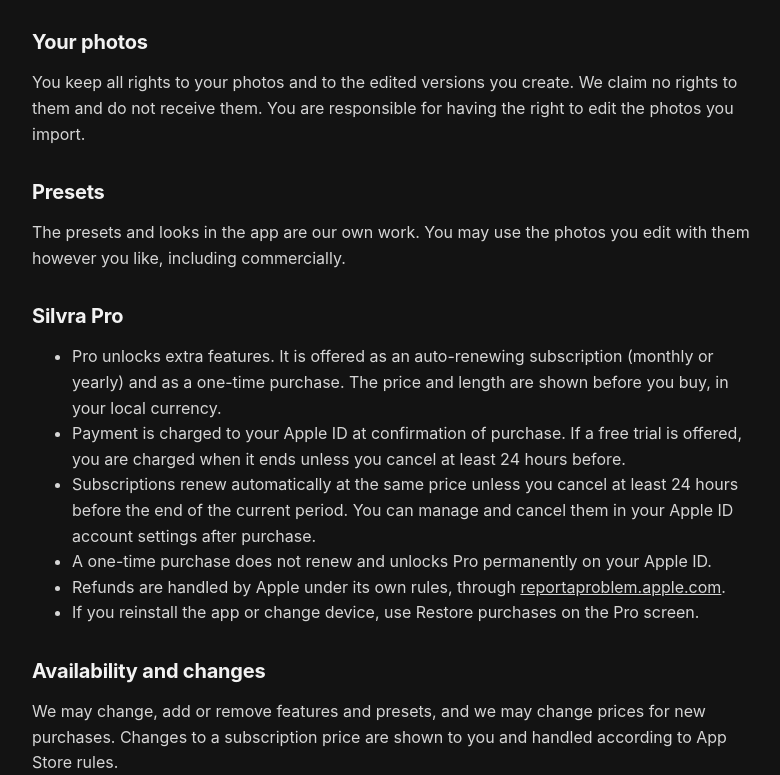
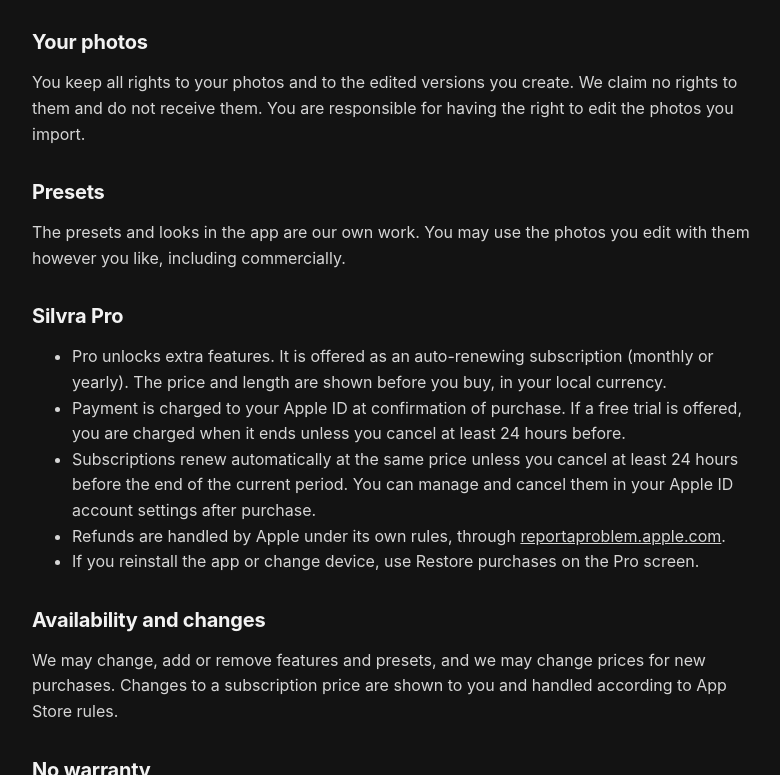
Before and after one commit to fabsaku/silvra-site, a plain HTML site: page terms.html in a window 1280 px wide. Shown: the part 414-1189 px from the top of the page, without its empty margins (108-888 px from the left). Drawn offline with Linux system fonts and the light colour scheme.

Commit message:
Prissättning: bara prenumeration, ingen provperiod i texten
Co-Authored-By: Claude Sonnet 5.5 <noreply@anthropic.com>

```diff
--- a/terms.html
+++ b/terms.html
@@ -18,10 +18,9 @@
 
 <h2>Silvra Pro</h2>
 <ul>
-<li>Pro unlocks extra features. It is offered as an auto-renewing subscription (monthly or yearly) and as a one-time purchase. The price and length are shown before you buy, in your local currency.</li>
+<li>Pro unlocks extra features. It is offered as an auto-renewing subscription (monthly or yearly). The price and length are shown before you buy, in your local currency.</li>
 <li>Payment is charged to your Apple ID at confirmation of purchase. If a free trial is offered, you are charged when it ends unless you cancel at least 24 hours before.</li>
 <li>Subscriptions renew automatically at the same price unless you cancel at least 24 hours before the end of the current period. You can manage and cancel them in your Apple ID account settings after purchase.</li>
-<li>A one-time purchase does not renew and unlocks Pro permanently on your Apple ID.</li>
 <li>Refunds are handled by Apple under its own rules, through <a href="https://reportaproblem.apple.com">reportaproblem.apple.com</a>.</li>
 <li>If you reinstall the app or change device, use Restore purchases on the Pro screen.</li>
 </ul>
```
Also changed, not shown: index.html (+2 -2 lines).
